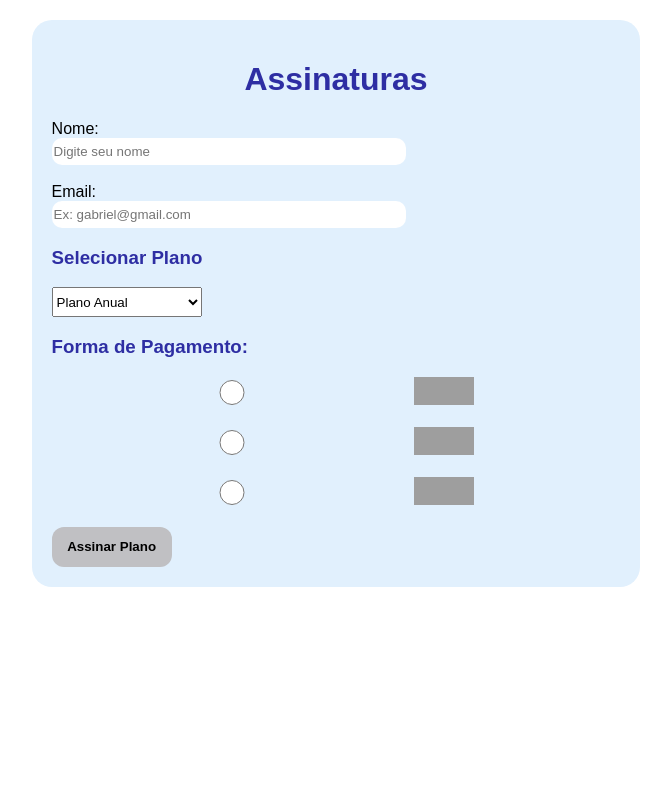
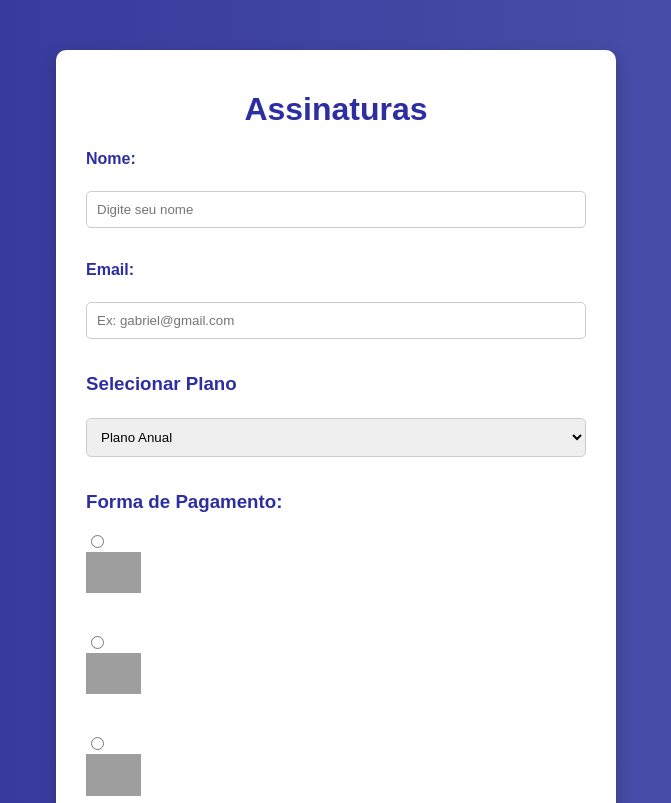
Before and after one commit to GabrielAlone/efeitos, a plain HTML site: page assinante.html in a window 1280 px wide. Shown: the top 803 px of the page, without its empty margins (304-975 px from the left). Drawn offline with Linux system fonts and the light colour scheme; grey boxes are pictures that could not be loaded.

Commit message:
Refactor CSS styles for layout and elements

```diff
--- a/assinante.css
+++ b/assinante.css
@@ -1,19 +1,72 @@
-h1{
-    color: rgb(46, 46, 163);
-    text-align: center;
+body {
+    font-family: Arial, sans-serif;
+    background: linear-gradient(to right, rgb(51, 51, 151), rgb(77, 85, 173));
 }
 
-h3{
+/* Seu container original preservado */
+.assinar {
+    max-width: 500px;
+    background: #fff;
+    margin: 50px auto;
+    padding: 20px 30px;
+    border-radius: 10px;
+    box-shadow: 0 5px 15px rgba(0, 0, 0, 0.2);
+}
+
+h1, h3 {
     color: rgb(46, 46, 163);
 }
 
-img{
-    width: 60px;
-    height: 28px;
+h1 { text-align: center; }
+
+/* Estilo para os campos de texto e select */
+input[type="text"],
+input[type="email"],
+select {
+    width: 100%; /* Ocupa a largura disponível no container */
+    padding: 10px;
+    margin-top: 5px;
+    margin-bottom: 15px;
+    border-radius: 5px;
+    border: 1px solid #ccc;
+    box-sizing: border-box; /* Impede que o padding aumente a largura total */
 }
 
-body{
-    font-family: arial;
+label {
+    display: block;
+    font-weight: bold;
+    color: rgb(46, 46, 163);
+}
+
+/* --- Alinhamento do Pagamento --- */
+
+.metodos-pagamento {
+    margin-top: 10px;
+}
+
+.opcao-pagamento {
+    display: flex;       /* Alinha rádio e label na mesma linha */
+    align-items: center; /* Centraliza verticalmente a bolinha com a imagem */
+    gap: 10px;           /* Espaço entre a bolinha e a imagem */
+    margin-bottom: 15px; /* Espaço entre cada linha de pagamento */
+}
+
+/* IMPORTANTE: Resetar o estilo apenas para o rádio */
+.opcao-pagamento input[type="radio"] {
+    width: auto;  /* Remove a largura de 100% */
+    height: auto;
+    margin: 0;
+}
+
+/* Remove a margem superior do label apenas aqui dentro */
+.opcao-pagamento label {
+    margin-top: 0;
+    cursor: pointer;
+}
+
+img {
+    width: 55px;
+    height: auto;
 }
 
 button {
@@ -23,37 +76,14 @@
     padding: 12px;
     cursor: pointer;
     font-weight: bold;
+    width: 150px;
+    display: block;
+    margin: 20px auto 0; /* Centraliza o botão */
     transition: 0.3s;
-    margin-top: 10px; /* Garante que o botão não cole no texto acima */
-    width: 120px;
-    height: 40px;
-    margin: 0 auto;
 }
 
 button:hover {
     background-color: rgb(57, 57, 224);
     color: white;
-    width: 140px;
-    margin: 0 auto;
+    width: 160px;
 }
-
-.assinar{
-    width: 45%;
-    max-width: 1100px;
-    margin: 20px auto;
-    padding: 20px;
-    border-radius: 20px;
-    background: rgb(225, 240, 253);
-}
-
-input{
-    border-radius: 10px;
-    width: 350px;
-    height: 25px;
-    border: none;
-}
-
-select{
-    width: 150px;
-    height: 30px;
-}
```
